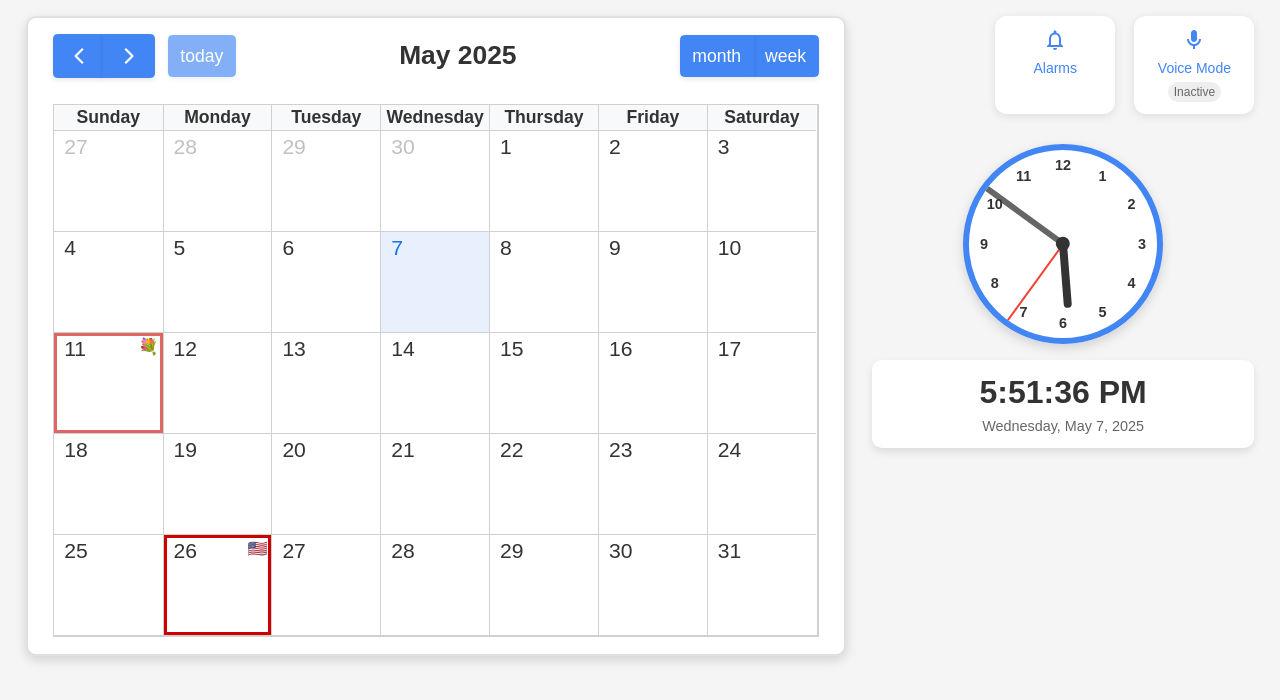
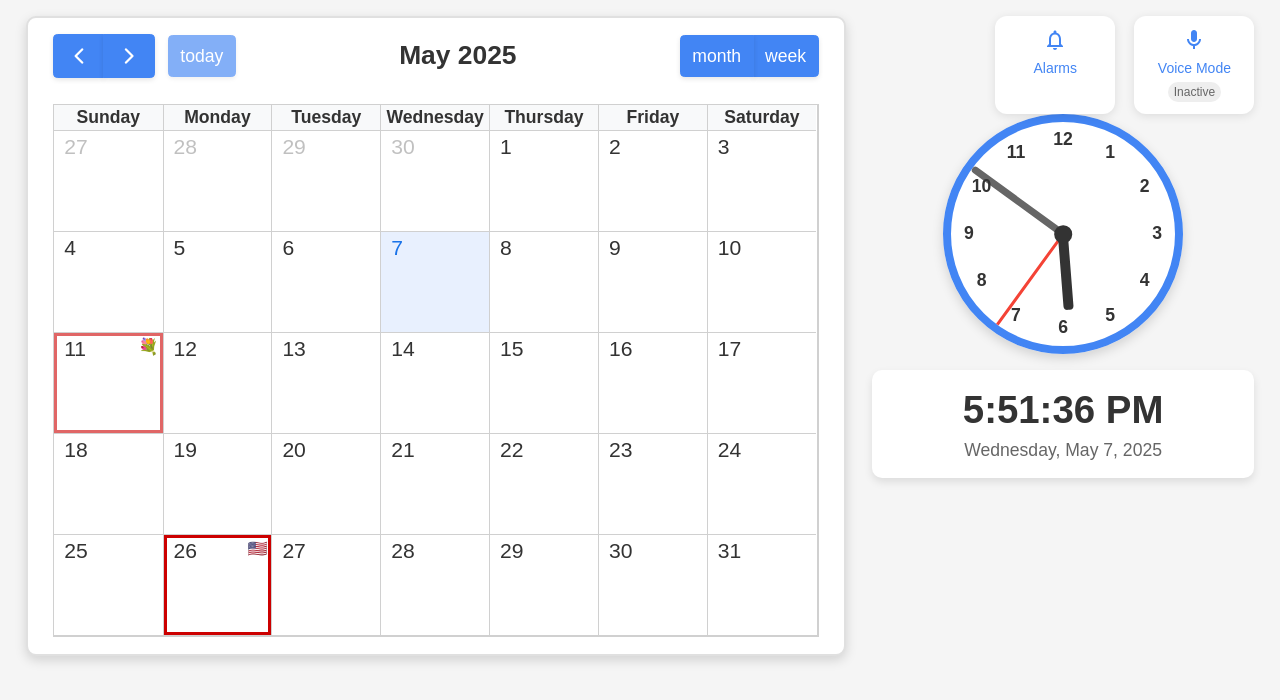
Before and after one commit to websimapi/websim-calendar-with-clocks-alarms, a plain HTML site: page index.html in a window 1280 px wide. Drawn offline with nearby package versions, Linux system fonts and the light colour scheme.

Commit message:
v50: now make the clock a bit bigger

```diff
--- a/styles.css
+++ b/styles.css
@@ -274,8 +274,8 @@ header h1 {
 }
 
 .analog-clock {
-    width: 25vh;
-    height: 25vh;
+    width: 30vh;
+    height: 30vh;
     position: relative;
     background-color: white;
     border-radius: 50%;
@@ -288,7 +288,7 @@ header h1 {
     position: relative;
     border-radius: 50%;
     overflow: hidden;
-    border: 0.8vh solid #4285f4;
+    border: 1vh solid #4285f4;
 }
 
 .hour-markers {
@@ -302,11 +302,11 @@ header h1 {
 
 .hour-marker {
     position: absolute;
-    font-size: 1.8vh;
+    font-size: 2.2vh;
     font-weight: bold;
     color: #333;
-    width: 3.5vh;
-    height: 3.5vh;
+    width: 4vh;
+    height: 4vh;
     display: flex;
     align-items: center;
     justify-content: center;
@@ -317,8 +317,8 @@ header h1 {
     position: absolute;
     top: 50%;
     left: 50%;
-    width: 1.8vh;
-    height: 1.8vh;
+    width: 2.2vh;
+    height: 2.2vh;
     background-color: #333;
     border-radius: 50%;
     transform: translate(-50%, -50%);
@@ -334,24 +334,24 @@ header h1 {
 }
 
 .hour-hand {
-    width: 1vh;
-    height: 8vh;
+    width: 1.2vh;
+    height: 9.5vh;
     background-color: #333;
     transform: translateX(-50%);
     z-index: 3;
 }
 
 .minute-hand {
-    width: 0.7vh;
-    height: 12vh;
+    width: 0.85vh;
+    height: 14vh;
     background-color: #666;
     transform: translateX(-50%);
     z-index: 2;
 }
 
 .second-hand {
-    width: 0.3vh;
-    height: 14vh;
+    width: 0.4vh;
+    height: 16vh;
     background-color: #f44336;
     transform: translateX(-50%);
     z-index: 1;
@@ -359,7 +359,7 @@ header h1 {
 
 .digital-clock {
     background-color: white;
-    padding: 1.8vh;
+    padding: 2.2vh;
     border-radius: 10px;
     text-align: center;
     box-shadow: 0 4px 8px rgba(0, 0, 0, 0.1);
@@ -367,13 +367,13 @@ header h1 {
 }
 
 #digital-time {
-    font-size: 4vh;
+    font-size: 4.8vh;
     font-weight: bold;
-    margin-bottom: 0.8vh;
+    margin-bottom: 1vh;
 }
 
 #digital-date {
-    font-size: 1.8vh;
+    font-size: 2.2vh;
     color: #666;
 }
 
@@ -709,7 +709,7 @@ header h1 {
     }
 
     .analog-clock {
-        width: 22vh;
-        height: 22vh;
+        width: 26vh;
+        height: 26vh;
     }
 }
```
